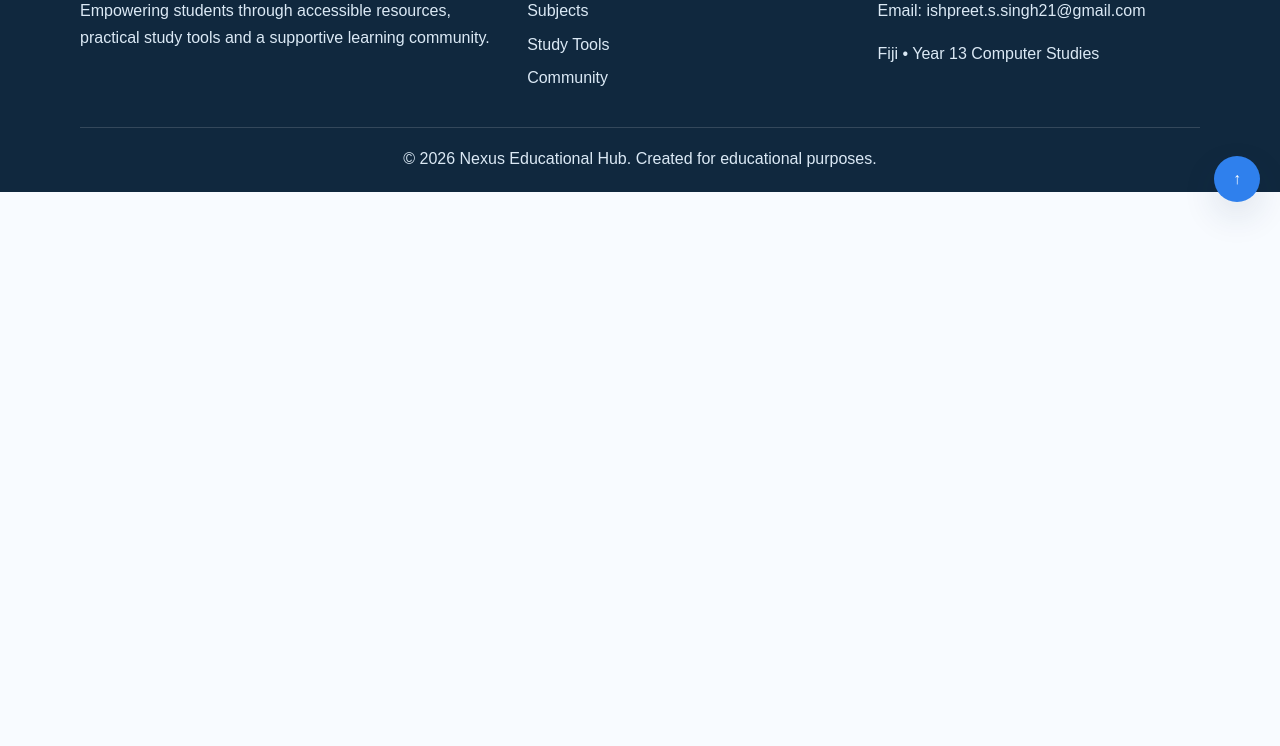
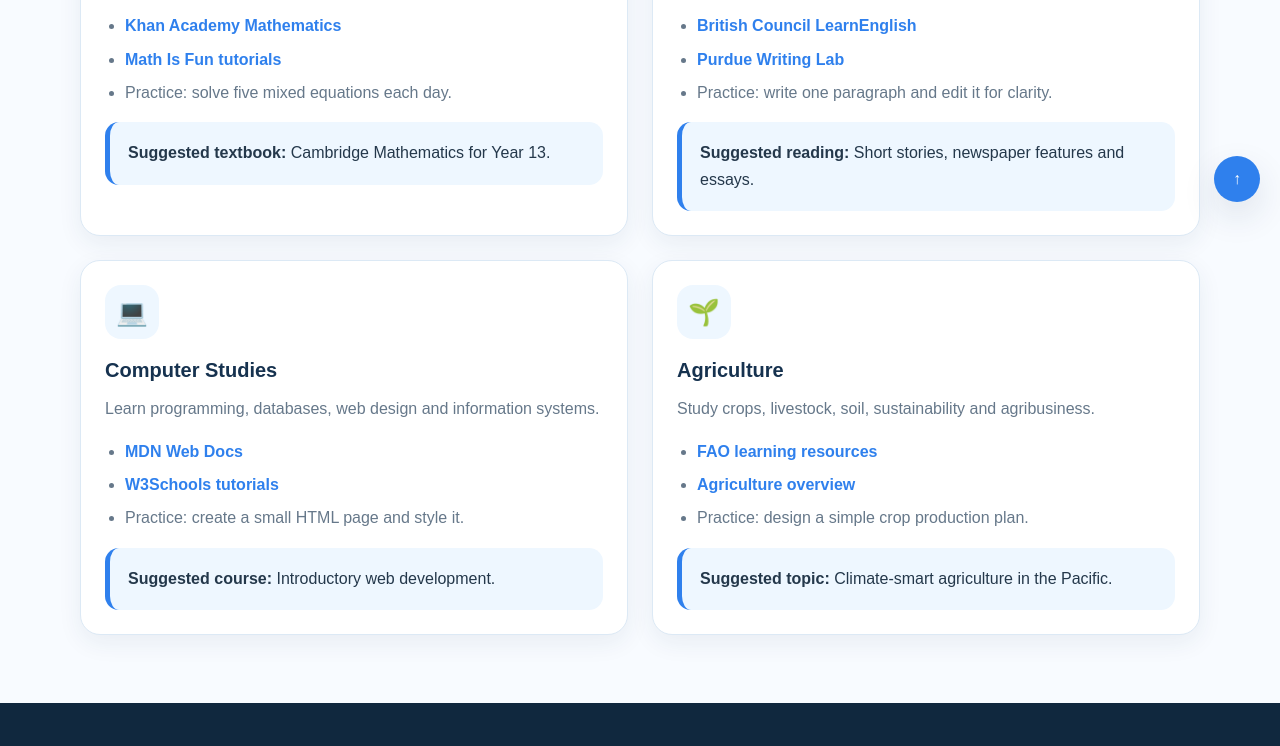
Before and after one commit to Cynide21/Nexus-Educational-Hub, a plain HTML site: page subjects.html in a window 1280 px wide. Shown: the part 578-1324 px from the top of the page. Before the commit the page ends 800 px from the top, so only its background shows below. Drawn offline with Linux system fonts and the light colour scheme.

Commit message:
Add files via upload

```diff
--- a/subjects.html
+++ b/subjects.html
@@ -99,8 +99,12 @@
 
 <main><section class="page-hero"><div class="container"><h1>Subject Resources</h1><p>Choose a subject and use the recommended articles, videos, courses and practice activities.</p></div></section>
 <section class="section"><div class="container"><div class="grid-2">
+<article class="card subject-card"><div class="card-icon">➗</div><h3>Mathematics</h3><p>Strengthen algebra, geometry, statistics and calculus skills.</p><ul><li><a class="link" href="https://www.khanacademy.org/math" target="_blank">Khan Academy Mathematics</a></li><li><a class="link" href="https://www.mathsisfun.com/" target="_blank">Math Is Fun tutorials</a></li><li>Practice: solve five mixed equations each day.</li></ul><div class="resource-box"><strong>Suggested textbook:</strong> Cambridge Mathematics for Year 13.</div></article>
 
+<article class="card subject-card"><div class="card-icon">✍️</div><h3>English</h3><p>Improve reading comprehension, grammar, speaking and writing.</p><ul><li><a class="link" href="https://learnenglish.britishcouncil.org/" target="_blank">British Council LearnEnglish</a></li><li><a class="link" href="https://owl.purdue.edu/" target="_blank">Purdue Writing Lab</a></li><li>Practice: write one paragraph and edit it for clarity.</li></ul><div class="resource-box"><strong>Suggested reading:</strong> Short stories, newspaper features and essays.</div></article>
+<article class="card subject-card"><div class="card-icon">💻</div><h3>Computer Studies</h3><p>Learn programming, databases, web design and information systems.</p><ul><li><a class="link" href="https://developer.mozilla.org/" target="_blank">MDN Web Docs</a></li><li><a class="link" href="https://www.w3schools.com/" target="_blank">W3Schools tutorials</a></li><li>Practice: create a small HTML page and style it.</li></ul><div class="resource-box"><strong>Suggested course:</strong> Introductory web development.</div></article>
 
+<article class="card subject-card"><div class="card-icon">🌱</div><h3>Agriculture</h3><p>Study crops, livestock, soil, sustainability and agribusiness.</p><ul><li><a class="link" href="https://www.fao.org/home/en" target="_blank">FAO learning resources</a></li><li><a class="link" href="https://www.britannica.com/science/agriculture" target="_blank">Agriculture overview</a></li><li>Practice: design a simple crop production plan.</li></ul><div class="resource-box"><strong>Suggested topic:</strong> Climate-smart agriculture in the Pacific.</div></article>
 </div></div></section></main>
 
 
```
